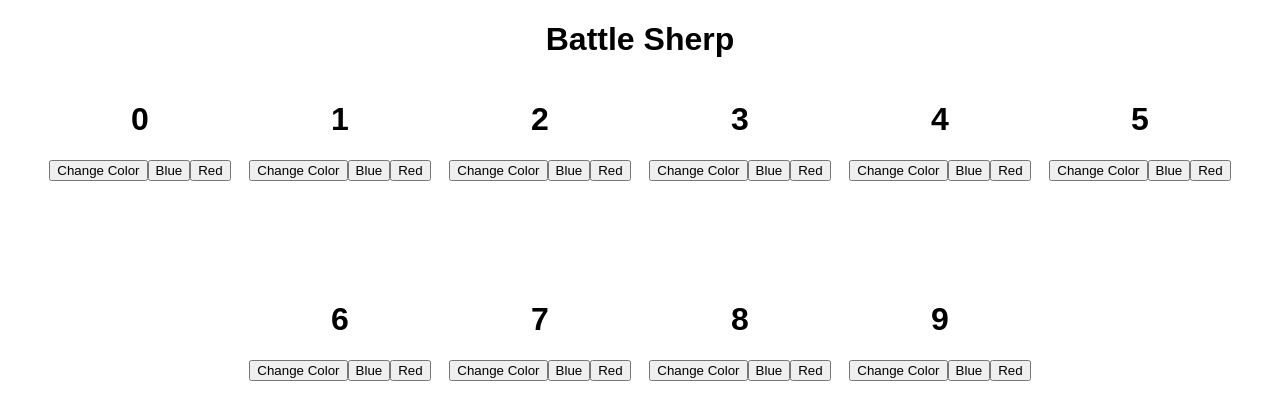
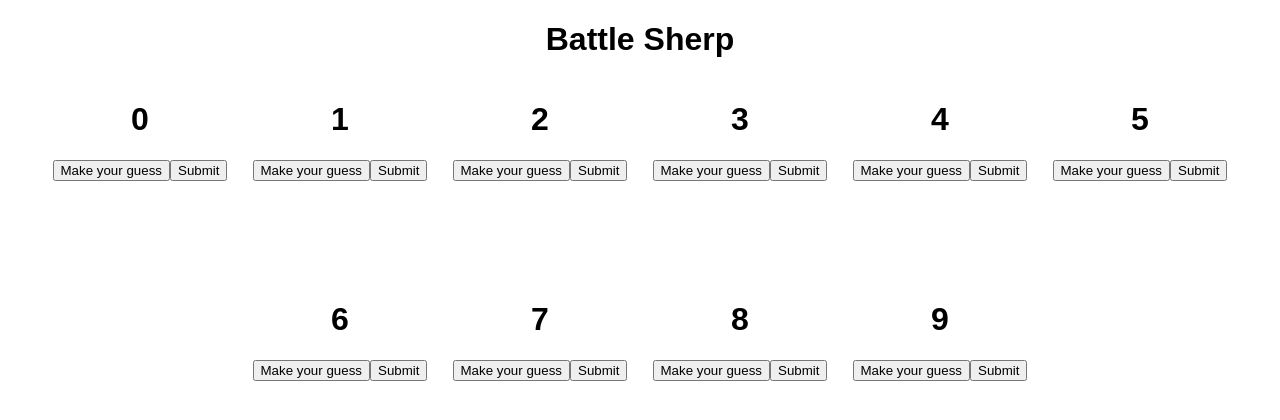
Before and after one commit to jaderosse/battle_react, a React (Create React App) app in the folder client/: page / in a window 1280 px wide. Shown: the top 420 px of the page. Built offline with nearby package versions, Linux system fonts and the light colour scheme; no server answers.

Commit message:
want div to be clickable instead of separate buttons (one for state and one for socket) but basic functionality of ship presence works

```diff
--- a/client/src/socket.js
+++ b/client/src/socket.js
@@ -7,18 +7,19 @@ class Socket extends Component {
     super();
     this.state = {
       endpoint: "http://127.0.0.1:4001/",
-      color: 'white'
+      color: 'white',
+      shipPresent: [1]
     }
   }
 
-  //this.props.value
+// if shipPresent.indexOf(this.props.value) === -1,
+//   return miss
 
   //eventually want controls without buttons
   //click inside component to change color based on if ship is present
   //grey for miss, red for hit
   //if isHit, pass props to scorekeeping component
-  //keep like sockets interacting for each board
-  //give each cell unique id, then connect each w/socket
+
 
   componentDidMount = () => {
     const socket = socketIOClient(this.state.endpoint)
@@ -26,6 +27,14 @@ componentDidMount = () => {
       this.setState({color: col})
       document.getElementById(val.val.value).style.backgroundColor = val.val.color;
     })
+  }
+
+  determine = () => {
+    if(this.state.shipPresent.indexOf(this.props.value) !== -1){
+      this.setState({color: "red"})
+    } else {
+      this.setState({color: "grey"})
+    }
   }
 
   send = () => {
@@ -38,13 +47,12 @@ componentDidMount = () => {
   }
 
   render() {
-    console.log(this.props.value)
+
     return (
       <div id={this.props.value} className="cell">
         <h1>{this.props.value}</h1>
-        <button onClick={() => this.send() }>Change Color</button>
-        <button id="blue" onClick={() => this.setState({color: 'blue'})}>Blue</button>
-        <button id="red" onClick={() => this.setState({color: 'red'})}>Red</button>
+        <button onClick={() => this.determine()}>Make your guess</button>
+        <button onClick={() => this.send() }>Submit</button>
       </div>
     );
   }
```
Lines whose indentation alone changed are shown as unchanged.
